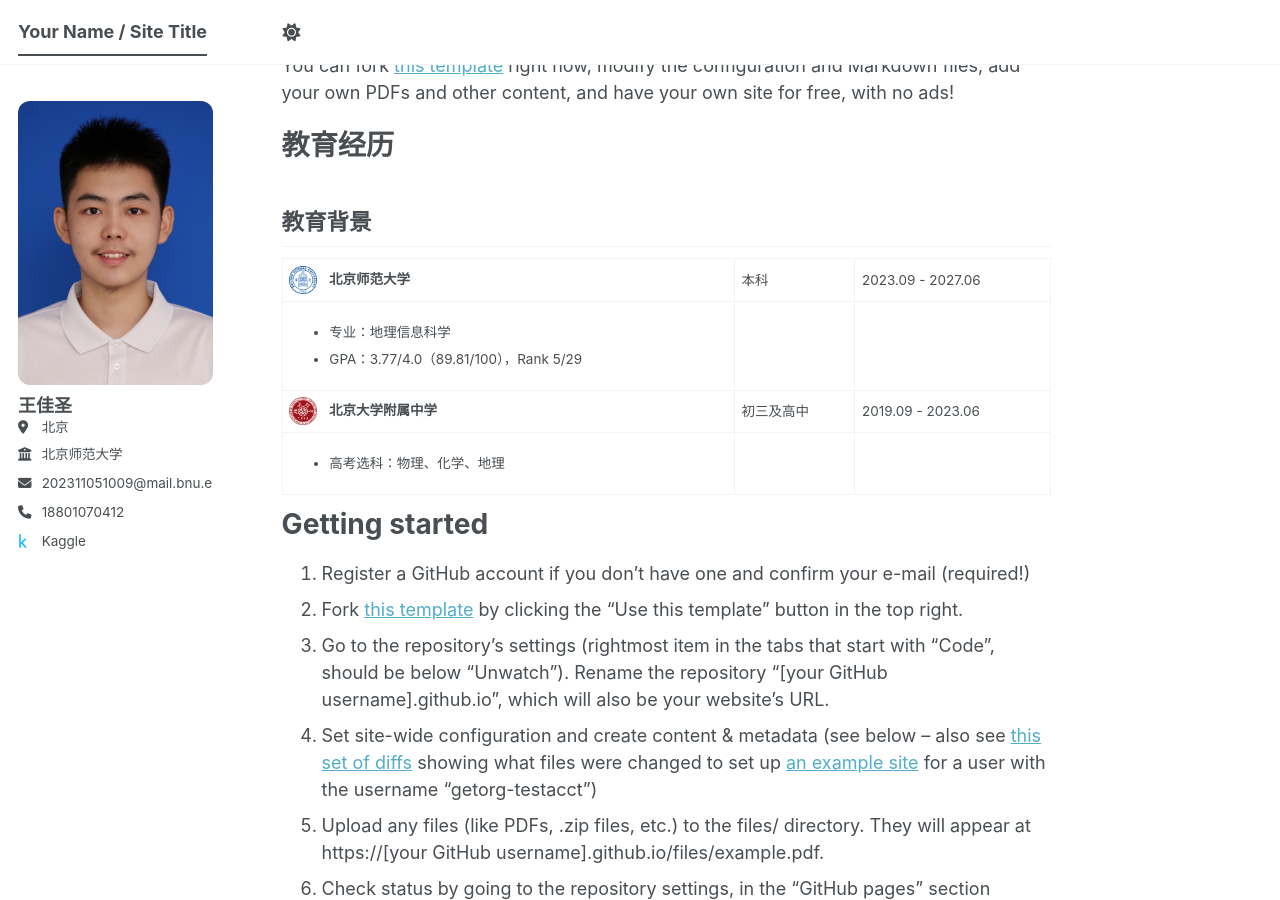
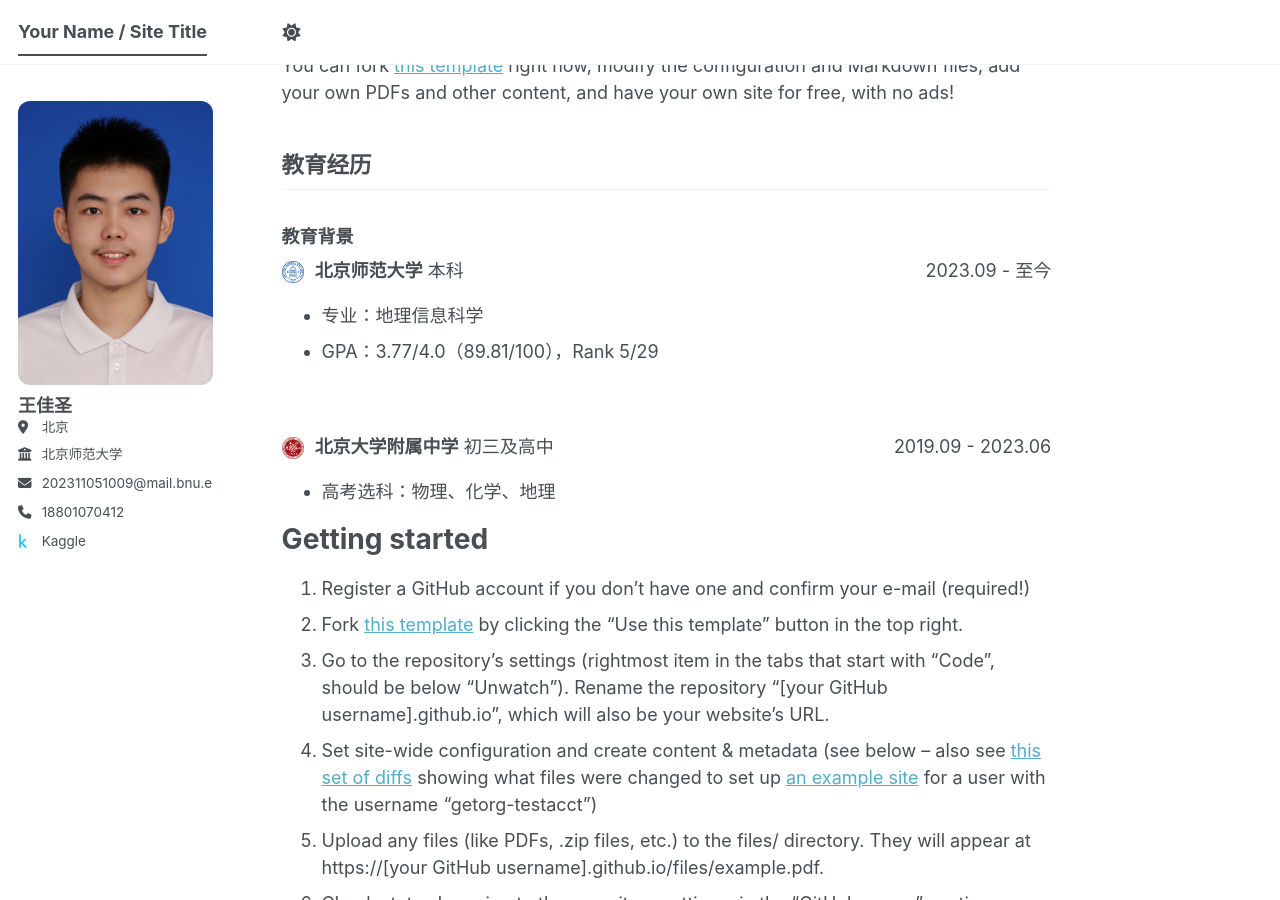
Before and after one commit to WJSheng2005/wangjiasheng.github.io, a Jekyll site: the page built from _pages/about.md, in a window 1280 px wide and 900 px high, scrolled down 359 px. Built offline with Jekyll 4.4.1, drawn with Linux system fonts in a browser that asks for light colours; a script bundle is joined from its source files by our own code; library files that are not in the unit come from our copies.

Commit message:
Update about.md

```diff
--- a/_pages/about.md
+++ b/_pages/about.md
@@ -11,48 +11,32 @@ This is the front page of a website that is powered by the [Academic Pages templ
 
  You can fork [this template](https://github.com/academicpages/academicpages.github.io) right now, modify the configuration and Markdown files, add your own PDFs and other content, and have your own site for free, with no ads!
 
-教育经历
-======
-## 教育背景
+## 教育经历
 
-<table>
-  <tr>
-    <td>
-      <img src="/images/bnu.png" width="28" style="vertical-align: middle; margin-right: 8px;">
-      <strong>北京师范大学</strong>
-    </td>
-    <td>本科</td>
-    <td>2023.09 - 2027.06</td>
-  </tr>
-  <tr>
-    <td>
-      <ul>
-        <li>专业：地理信息科学</li>
-        <li>GPA：3.77/4.0（89.81/100），Rank 5/29</li>
-      </ul>
-    </td>
-    <td></td>
-    <td></td>
-  </tr>
+### 教育背景
 
-  <tr>
-    <td>
-      <img src="/images/pkuhs.png" width="28" style="vertical-align: middle; margin-right: 8px;">
-      <strong>北京大学附属中学</strong>
-    </td>
-    <td>初三及高中</td>
-    <td>2019.09 - 2023.06</td>
-  </tr>
-  <tr>
-    <td>
-      <ul>
-        <li>高考选科：物理、化学、地理</li>
-      </ul>
-    </td>
-    <td></td>
-    <td></td>
-  </tr>
-</table>
+<div style="display: flex; justify-content: space-between; align-items: center;">
+  <div>
+    <img src="/images/bnu.png" width="22" style="vertical-align: middle; margin-right: 6px;">
+    <strong>北京师范大学</strong> 本科
+  </div>
+  <div>2023.09 - 至今</div>
+</div>
+
+- 专业：地理信息科学
+- GPA：3.77/4.0（89.81/100），Rank 5/29
+
+<br>
+
+<div style="display: flex; justify-content: space-between; align-items: center;">
+  <div>
+    <img src="/images/pkuhs.png" width="22" style="vertical-align: middle; margin-right: 6px;">
+    <strong>北京大学附属中学</strong> 初三及高中
+  </div>
+  <div>2019.09 - 2023.06</div>
+</div>
+
+- 高考选科：物理、化学、地理
 
 Getting started
 ======
```
